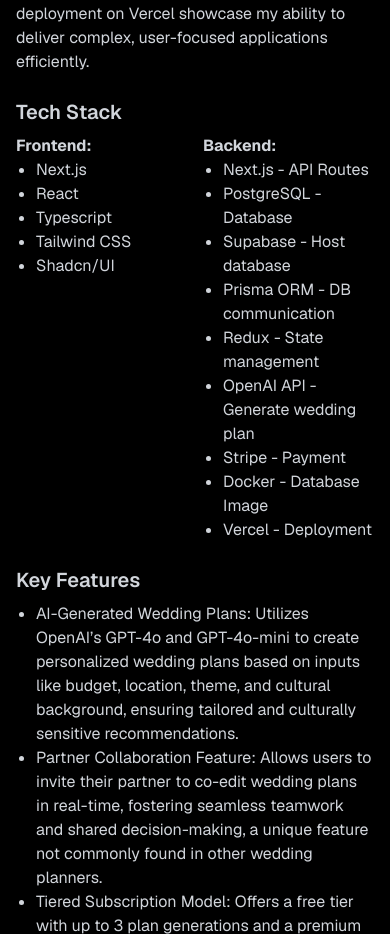
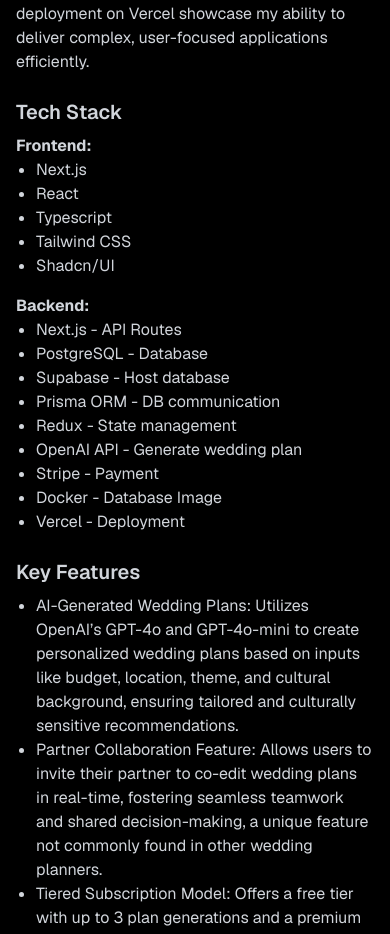
Before and after one commit to mikeling-dev/my-portfolio, a Next.js app: page / in a window 390 px wide. Shown: the part 2900-3834 px from the top of the page. Built offline with nearby package versions, Linux system fonts and the light colour scheme.

Commit message:
adjust projects section position

```diff
--- a/src/components/Projects.tsx
+++ b/src/components/Projects.tsx
@@ -229,7 +229,7 @@
             <p className="mb-6">{selectedProject.overview}</p>
 
             <h4 className="text-xl font-semibold mb-2">Tech Stack</h4>
-            <div className="grid grid-cols-2 md:grid-cols-2 gap-4 mb-6">
+            <div className="grid grid-cols-1 md:grid-cols-2 gap-4 mb-6">
               <div>
                 <strong>Frontend:</strong>
                 <ul className="list-disc pl-5">
```
